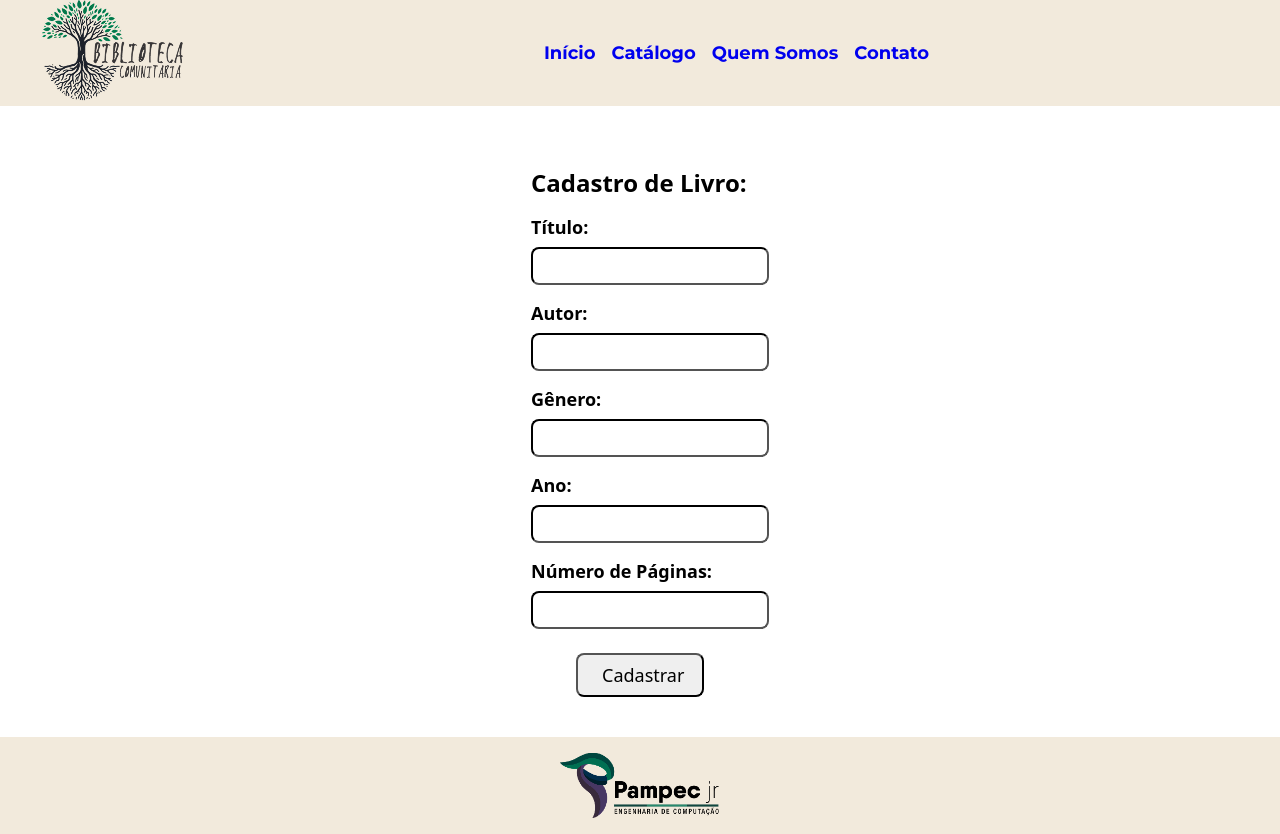
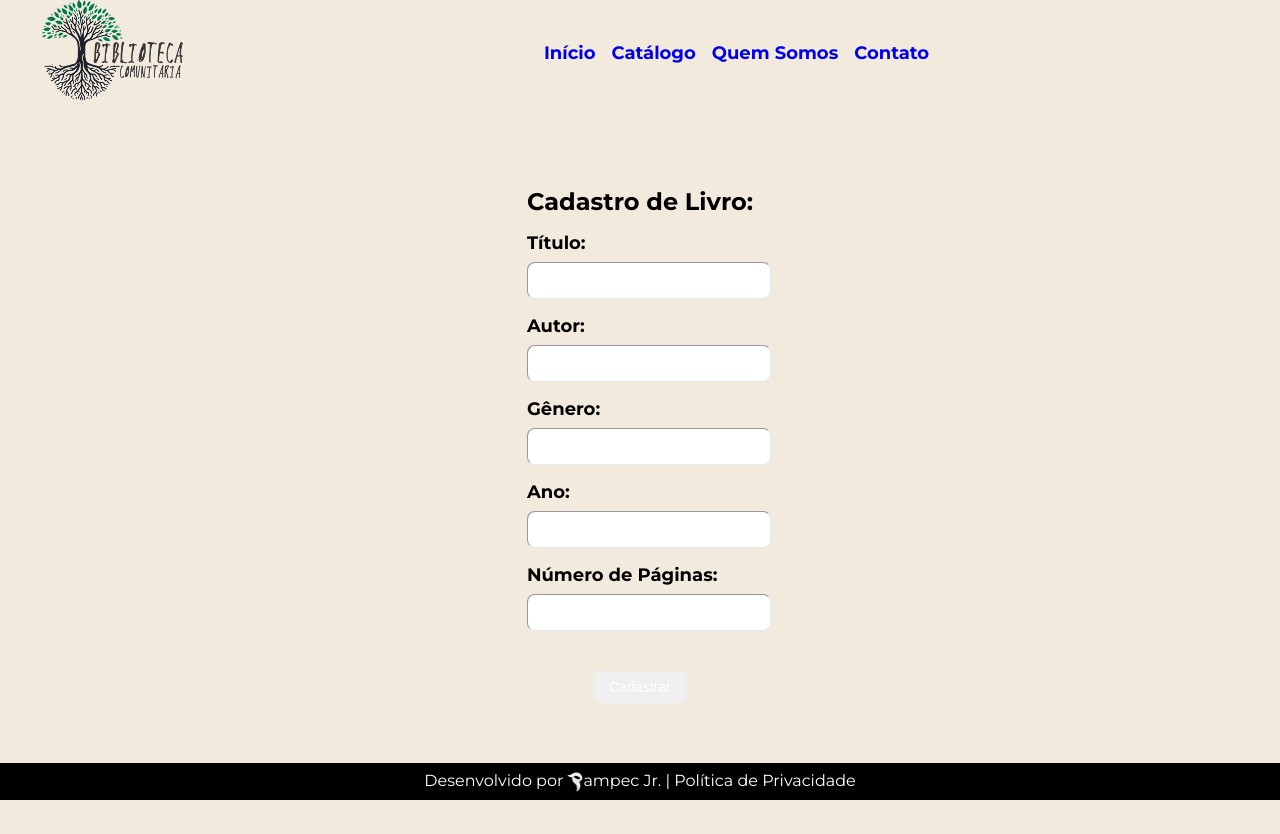
Before and after one commit to franpgn/biblioteca-comunitaria, a React (Create React App) app: page /cadastroPage in a window 1280 px wide. After the commit the page ends 800 px from the top, so only its background shows below. Built offline with nearby package versions, Linux system fonts and the light colour scheme.

Commit message:
refactor: enhance UI components for better aesthetics and usability

```diff
--- a/src/components/BookCard/BookCard.jsx
+++ b/src/components/BookCard/BookCard.jsx
@@ -36,12 +36,11 @@ const BookCard = ({ bookList }) => {
 
   return (
     <div>
-      <div className="flex gap-1.5 flex-wrap max-w-full px-12 justify-start items-center">
+      <div className="flex gap-2 flex-wrap max-w-full px-12 justify-start items-center">
         {bookList.map((book) => (
           <div
             key={book.id}
-            className="flex p-2.5 w-[200px] h-[330px] mt-5 flex-col items-start transition-transform duration-400 cursor-pointer border-r border-[#777572] hover:scale-105"
-            onClick={() => handleBookClick(book)}
+            className="flex bg-gray-200 bg-opacity-25 pl-4 pt-4 pr-4 pb-2 w-[200px] shadow-lg rounded-xl h-[330px] mt-5 mb-5 flex-col items-start transition-transform duration-400 cursor-pointer shadow-xs hover:scale-[1.03]"            onClick={() => handleBookClick(book)}
           >
             {book.volumeInfo.imageLinks?.thumbnail ? (
               <img src={book.volumeInfo.imageLinks.thumbnail} alt="Capa do Livro" />
--- a/src/components/Header/Header.jsx
+++ b/src/components/Header/Header.jsx
@@ -1,19 +1,21 @@
 import React from "react";
 import Logo from "../../assets/Logo.png";
-import { Link } from "react-router-dom";
+import { Link, useLocation } from "react-router-dom";
 
 const Header = () => {
+    const location = useLocation();
     return (
         <header className="flex bg-[#bdad80] items-center justify-between px-4">
             <div>
                 <img src={Logo} alt="Logo da Biblioteca Comunitária" className="w-[150] h-[75px]"/>
             </div>
             <div className="flex items-center gap-4 mx-auto">
-                <Link to="/" className="text-[#363435] no-underline font-bold text-lg transition-colors duration-400 p-1.5 rounded-md hover:text-white hover:bg-[#01764C]">Início</Link>
-                <Link to="/booklist" className="text-[#363435] no-underline font-bold text-lg transition-colors duration-400 p-1.5 rounded-md hover:text-white hover:bg-[#01764C]">Catálogo</Link>
+                <Link to="/" className={`text-[#363435] no-underline text-lg font-bold transition-colors duration-400 p-1.5 rounded-md hover:text-white hover:bg-[#01764C] ${location.pathname === '/' ?  'bg-[#01764C] text-white'  :  'bg-transparent' }`}>Início</Link>
+                <Link to="/booklist" className={`text-[#363435] no-underline text-lg font-bold transition-colors duration-400 p-1.5 rounded-md hover:text-white hover:bg-[#01764C] ${location.pathname === '/booklist' ? 'bg-[#01764C] text-white'  :  'bg-transparent'}`}>Catálogo</Link>
                 <Link to="/" className="text-[#363435] no-underline text-lg font-bold transition-colors duration-400 p-1.5 rounded-md hover:text-white hover:bg-[#01764C]">Quem Somos</Link>
                 <Link to="/" className="text-[#363435] no-underline text-lg font-bold transition-colors duration-400 p-1.5 rounded-md hover:text-white hover:bg-[#01764C]">Contato</Link>
             </div>
+            <div className="w-[150px]"></div>
         </header>
     );
 }
--- a/src/pages/CadastroPage/CadastroPage.jsx
+++ b/src/pages/CadastroPage/CadastroPage.jsx
@@ -1,6 +1,6 @@
 import React, { useState } from 'react';
 import Header from "../../components/Header/Header";
-import imagem from "../../assets/Inteira1.png";
+import Footer from "../../components/Footer/Footer";
 
 const CadastroPage = () => {
   const [livro, setLivro] = useState({
@@ -35,14 +35,14 @@ const CadastroPage = () => {
       <Header />
 
 
-      <main className="flex-1 flex justify-center items-center p-4 bg-white">
-        <div className="border-2 border-black rounded-2xl p-6 w-[700px] bg-[rgba(255,_240,_215,_1)]">
-          <h2 className="text-2xl font-bold text-black mb-4 font-sans">Cadastro de Livro:</h2>
+      <main className="flex-1 flex justify-center items-center p-4">
+        <div className="border-2 rounded-2xl p-10 w-[500px] bg-[#bdad80]">
+          <h2 className="text-2xl font-bold text-black mb-4">Cadastro de Livro:</h2>
           <form onSubmit={handleSubmit}>
             <div className="mb-4">
-              <label className="block text-lg font-bold mb-2 font-sans" htmlFor="titulo">Título:</label>
+              <label className="block text-lg font-bold mb-2" htmlFor="titulo">Título:</label>
               <input
-                className="w-full p-2 border-2 border-black rounded-lg font-sans"
+                className="w-full p-2 rounded-lg border border-gray-300 focus:outline-none focus:border-[#01764C] text-sm font-sans"
                 type="text"
                 id="titulo"
                 name="titulo"
@@ -52,9 +52,9 @@ const CadastroPage = () => {
               />
             </div>
             <div className="mb-4">
-              <label className="block text-lg font-bold mb-2 font-sans" htmlFor="autor">Autor:</label>
+              <label className="block text-lg font-bold mb-2 " htmlFor="autor">Autor:</label>
               <input
-                className="w-full p-2 border-2 border-black rounded-lg font-sans"
+                className="w-full p-2 rounded-lg border border-gray-300 focus:outline-none focus:border-[#01764C] text-sm font-sans"
                 type="text"
                 id="autor"
                 name="autor"
@@ -64,9 +64,9 @@ const CadastroPage = () => {
               />
             </div>
             <div className="mb-4">
-              <label className="block text-lg font-bold mb-2 font-sans" htmlFor="genero">Gênero:</label>
+              <label className="block text-lg font-bold mb-2 " htmlFor="genero">Gênero:</label>
               <input
-                className="w-full p-2 border-2 border-black rounded-lg font-sans"
+                className="w-full p-2 rounded-lg border border-gray-300 focus:outline-none focus:border-[#01764C] text-sm font-sans"
                 type="text"
                 id="genero"
                 name="genero"
@@ -76,9 +76,9 @@ const CadastroPage = () => {
               />
             </div>
             <div className="mb-4">
-              <label className="block text-lg font-bold mb-2 font-sans" htmlFor="ano">Ano:</label>
+              <label className="block text-lg font-bold mb-2 " htmlFor="ano">Ano:</label>
               <input
-                className="w-full p-2 border-2 border-black rounded-lg font-sans"
+                className="w-full p-2 rounded-lg border border-gray-300 focus:outline-none focus:border-[#01764C] text-sm font-sans"
                 type="number"
                 id="ano"
                 name="ano"
@@ -88,9 +88,9 @@ const CadastroPage = () => {
               />
             </div>
             <div className="mb-4">
-              <label className="block text-lg font-bold mb-2 font-sans" htmlFor="paginas">Número de Páginas:</label>
+              <label className="block text-lg font-bold mb-2 " htmlFor="paginas">Número de Páginas:</label>
               <input
-                className="w-full p-2 border-2 border-black rounded-lg font-sans"
+                className="w-full p-2 rounded-lg border border-gray-300 focus:outline-none focus:border-[#01764C] text-sm font-sans"
                 type="number"
                 id="paginas"
                 name="paginas"
@@ -103,7 +103,7 @@ const CadastroPage = () => {
             <div className="flex justify-center mt-6">
               <button
                 type="submit"
-                className="transition duration-300 hover:bg-[#01764C] hover:text-white rounded-lg py-2 px-6 text-lg w-32 border-2 border-black font-sans"
+                className="mt-4 bg-[#01764C] border-none text-white px-4 py-2 rounded-md hover:bg-[#015a3a] transition duration-300 ease-in-out  text-sm"
               >
                 Cadastrar
               </button>
@@ -111,15 +111,7 @@ const CadastroPage = () => {
           </form>
         </div>
       </main>
-
-      {/* Footer */}
-      <footer className="bg-[rgba(255,_240,_215,_1)] p-4 flex justify-center">
-        <img
-          src={imagem}
-          alt="Footer Logo"
-          className="w-40 h-auto"
-        />
-      </footer>
+      <Footer />
     </div>
   );
 };
```
